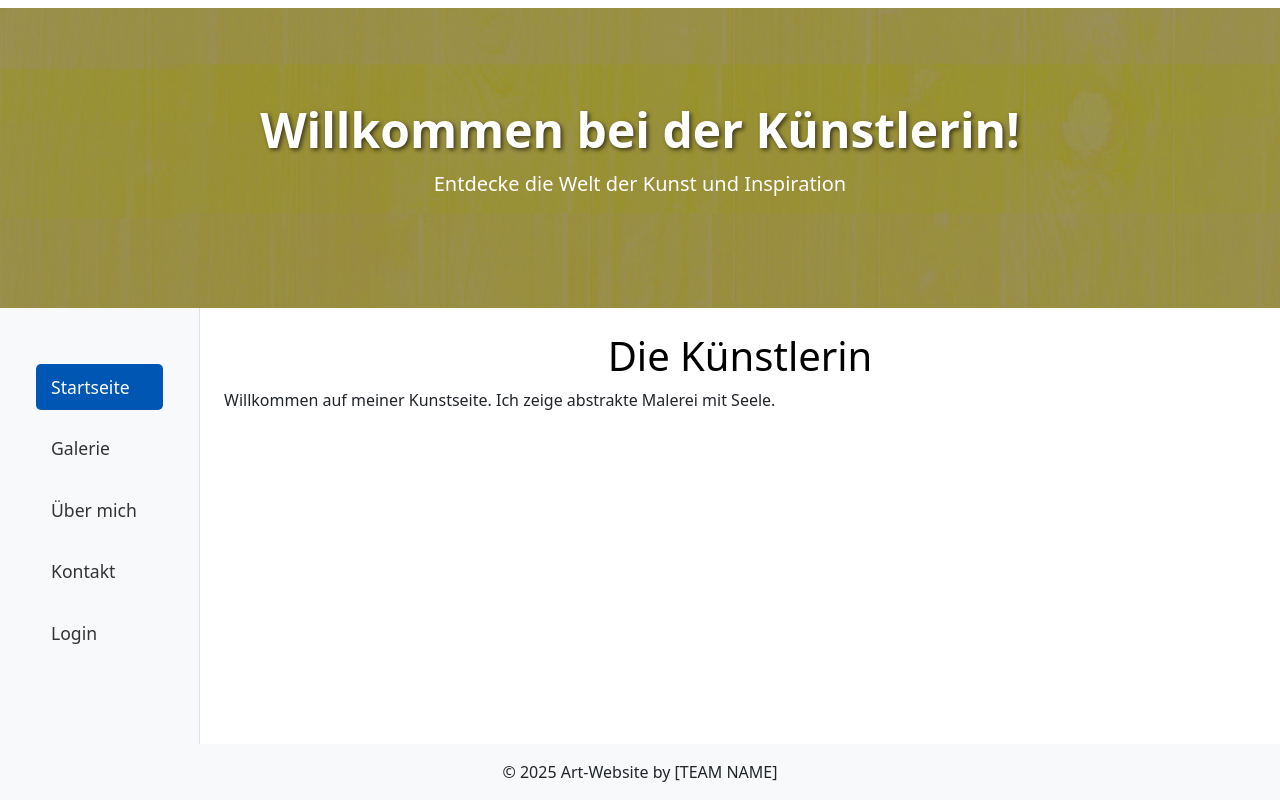
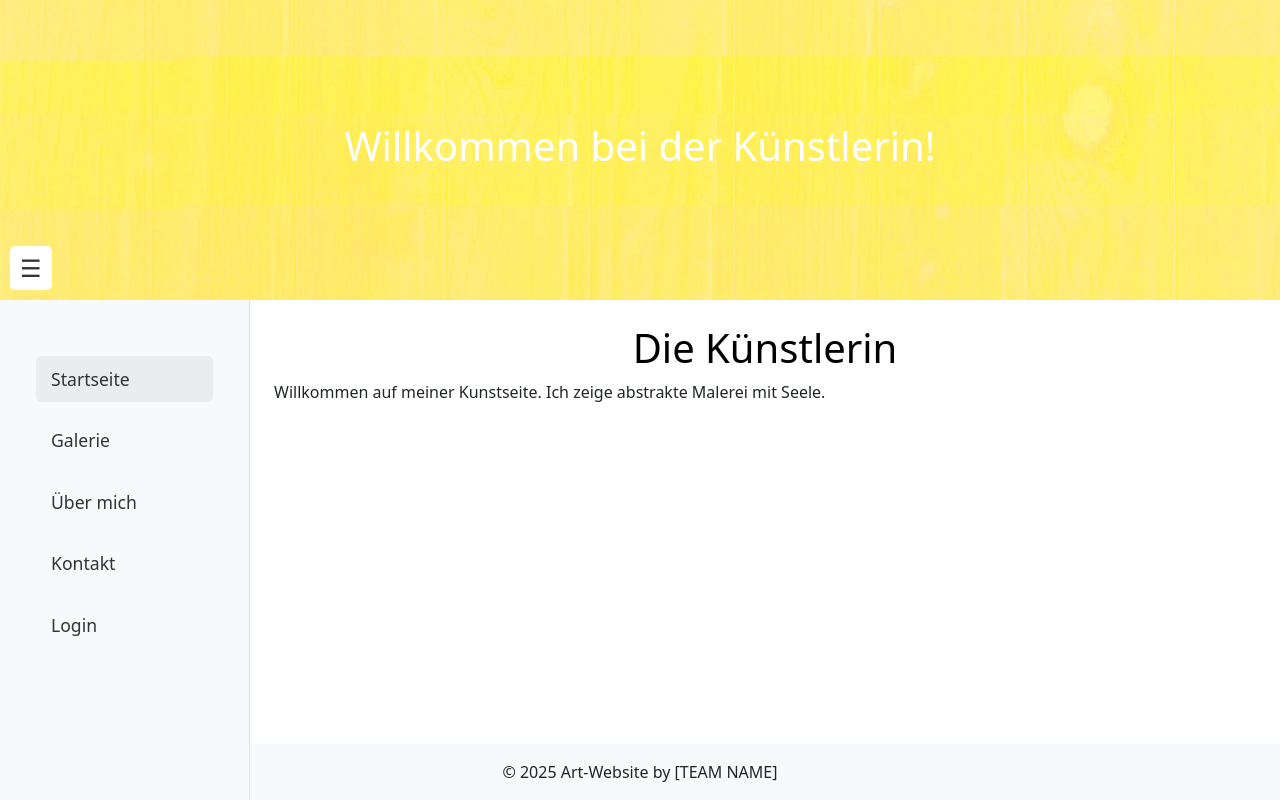
Before and after one commit to Daniel-Rataj/kuenstlerin_webauftritt, an Angular app in the folder client/: page / in a window 1280 px wide. Built offline with nearby package versions, Linux system fonts and the light colour scheme.

Commit message:
besprochene änderungen gemacht

```diff
--- a/client/src/app/app.component.html
+++ b/client/src/app/app.component.html
@@ -1,4 +1,4 @@
-<div class="d-flex flex-column min-vh-100">
+<div class="d-flex flex-column min-vh-100" (scroll)="onScroll()">
   <!-- Header -->
   <app-header></app-header>
 
@@ -6,23 +6,26 @@
   <div class="d-flex flex-column flex-grow-1">
 
     <!-- Hero Section -->
-    <section class="hero-section" style="height: 300px; background-image: url({{ images[currentImageIndex] }}); background-size: cover; background-position: center;">
+    <section class="hero-section"
+      [ngStyle]="{ 'background-image': 'url(' + images[currentImageIndex] + ')' }">
       <div class="hero-overlay d-flex flex-column align-items-center justify-content-center h-100 text-white text-center">
-        <h1>Willkommen bei der Künstlerin!</h1>
-        <p>Entdecke die Welt der Kunst und Inspiration</p>
+        <h1>{{ heroText }}</h1> <!-- Dynamischer Text -->
       </div>
+
+      <!-- Der Button bleibt unten links im Bild -->
+      <button class="navbar-toggler" (click)="toggleNav()">☰</button>
     </section>
 
-    <!-- Content: Nav + Main -->
+    <!-- Content: Sidebar + Main -->
     <div class="d-flex flex-grow-1">
-      <!-- Navigation links -->
-      <aside class="bg-light p-3 border-end" style="min-width: 200px;">
+      <!-- Navigation Sidebar -->
+      <aside class="sidebar bg-light p-3 border-end" [class.collapsed]="isNavCollapsed">
         <app-navigation></app-navigation>
       </aside>
 
       <!-- Main Content rechts -->
       <main class="flex-grow-1 p-4">
-        <router-outlet></router-outlet> <!-- Hier wird die Galerie oder eine andere Seite geladen -->
+        <router-outlet></router-outlet>
       </main>
     </div>
   </div>
--- a/client/src/app/app.component.scss
+++ b/client/src/app/app.component.scss
@@ -1,74 +1,70 @@
+/* Hero Section Container */
 .hero-section {
-  position: relative;
-  width: 100%;
-  height: 60vh; /* Passt die Höhe an */
-  background-image: url('/images/Hero.jpg'); /* Dein Bild hier */
-  background-size: cover;
-  background-position: center;
-  display: flex;
-  justify-content: center;
-  align-items: center;
-  color: white; /* Weißer Text für besseren Kontrast */
-  text-align: center;
-  overflow: hidden; /* Verhindert das Überlaufen von Inhalten */
-
-  /* Optional: Füge einen transparenten Overlay hinzu, um den Text besser lesbar zu machen */
-  &::before {
-    content: "";
-    position: absolute;
+  position: fixed; /* Fixiert die Hero-Section, damit sie immer sichtbar bleibt */
   top: 0;
   left: 0;
   width: 100%;
-    height: 100%;
-    background: rgba(0, 0, 0, 0.4); /* Dunkler Overlay-Effekt */
-    z-index: 1;
+  height: 300px;
+  background-size: cover;
+  background-position: center;
+  z-index: 10;
+  transition: top 0.3s ease-in-out;
 }
 
-  /* Setze die Z-Index-Reihenfolge, um sicherzustellen, dass der Text vor dem Overlay liegt */
-  .hero-overlay {
-    position: relative;
-    z-index: 2;
+/* Toggle Button für Sidebar */
+.navbar-toggler {
+  position: absolute;
+  bottom: 10px;
+  left: 10px;
+  z-index: 200;
+  background-color: white;
+  border: none;
+  font-size: 1.5rem;
+  cursor: pointer;
+  padding: 10px;
+  border-radius: 5px;
+  transition: background-color 0.3s ease;
+  color: #333;
 }
 
-  h1 {
-    font-size: 3rem; /* Größerer Titel */
-    margin: 0;
-    font-weight: 700;
-    text-shadow: 2px 2px 4px rgba(0, 0, 0, 0.6); /* Optionaler Textschatten für besseren Kontrast */
+.navbar-toggler:hover {
+  background-color: rgba(0, 0, 0, 0.05);
 }
 
-  p {
-    font-size: 1.25rem;
-    margin-top: 10px;
-    font-weight: 300;
-  }
+/* Sidebar Standard */
+.sidebar {
+  position: fixed;
+  width: 250px;
+  transition: transform 0.3s ease, opacity 0.3s ease;
+  background-color: white;
+  height: 100%;
+  z-index: 5;
+  visibility: visible;
+  opacity: 1;
+  transform: translateX(0);
+  margin-top: 300px; /* Abstand von der fixierten Hero-Section */
 }
 
-/* Responsive Anpassungen */
-@media (max-width: 768px) {
-  .hero-section {
-    height: 50vh; /* Kleinere Höhe auf mobilen Geräten */
+/* Geklappt (wird per Button gesteuert) */
+.sidebar.collapsed {
+  transform: translateX(-100%); /* Sidebar wird aus dem Sichtbereich verschoben */
+  visibility: hidden;
+  opacity: 0;
+  z-index: -1;
 }
 
-  .hero-section h1 {
-    font-size: 2rem; /* Kleinere Schrift auf mobilen Geräten */
+/* Main Content */
+main {
+  flex-grow: 1;
+  transition: margin-left 0.3s ease;
+  padding: 20px;
+  margin-top: 300px; /* Abstand zur fixierten Hero-Section */
 }
 
-  .hero-section p {
-    font-size: 1rem; /* Kleinere Schrift auf mobilen Geräten */
-  }
+.sidebar.collapsed + main {
+  margin-left: 0;
 }
 
-@media (max-width: 480px) {
-  .hero-section {
-    height: 40vh; /* Noch kleinere Höhe für sehr kleine Geräte */
+.sidebar:not(.collapsed) + main {
+  margin-left: 250px;
 }
-
-  .hero-section h1 {
-    font-size: 1.5rem; /* Noch kleinere Schrift für kleine Geräte */
-  }
-
-  .hero-section p {
-    font-size: 0.9rem; /* Noch kleinere Schrift */
-  }
-}
--- a/client/src/app/app.component.ts
+++ b/client/src/app/app.component.ts
@@ -1,24 +1,27 @@
-import { Component, OnInit, Inject, PLATFORM_ID } from '@angular/core';
+import { Component, OnInit, AfterViewInit, Inject, PLATFORM_ID } from '@angular/core';
+import { Router, NavigationEnd } from '@angular/router';
 import { isPlatformBrowser } from '@angular/common';
-import { RouterModule } from '@angular/router';  // RouterModule für Routing
-import { GalleryComponent } from './pages/gallery/gallery.component';
+import { filter } from 'rxjs';
 import { HeaderComponent } from './layout/header/header.component';
 import { FooterComponent } from './layout/footer/footer.component';
 import { NavigationComponent } from './layout/navigation/navigation.component';
 import { HomeComponent } from './pages/home/home.component';
+import { GalleryComponent } from './pages/gallery/gallery.component';
 import { AboutmeComponent } from './pages/aboutme/aboutme.component';
 import { ContactComponent } from './pages/contact/contact.component';
-
+import { RouterModule } from '@angular/router';
+import { CommonModule } from '@angular/common';
 
 @Component({
   selector: 'app-root',
   standalone: true,
   imports: [
-    RouterModule,  // Hier RouterModule importieren
+    CommonModule,
+    RouterModule,
     HeaderComponent,
+    FooterComponent,
     NavigationComponent,
     HomeComponent,
-    FooterComponent,
     GalleryComponent,
     AboutmeComponent,
     ContactComponent
@@ -26,9 +29,11 @@ import { ContactComponent } from './pages/contact/contact.component';
   templateUrl: './app.component.html',
   styleUrls: ['./app.component.scss']
 })
-export class AppComponent implements OnInit {
+export class AppComponent implements OnInit, AfterViewInit {
   title = 'Altrock Art';
+  isNavCollapsed = false;
 
+  heroText: string = 'Willkommen bei der Künstlerin!';
   images = [
     '/images/Hero1.jpg',
     '/images/Hero2.jpg',
@@ -36,7 +41,10 @@ export class AppComponent implements OnInit {
   ];
   currentImageIndex = 0;
 
-  constructor(@Inject(PLATFORM_ID) private platformId: Object) {}
+  constructor(
+    @Inject(PLATFORM_ID) private platformId: Object,
+    private router: Router
+  ) {}
 
   ngOnInit(): void {
     if (isPlatformBrowser(this.platformId)) {
@@ -44,5 +52,47 @@ export class AppComponent implements OnInit {
         this.currentImageIndex = (this.currentImageIndex + 1) % this.images.length;
       }, 5000);
     }
+
+    this.router.events
+      .pipe(filter(event => event instanceof NavigationEnd))
+      .subscribe(() => {
+        this.updateHeroText();
+      });
+  }
+
+  ngAfterViewInit(): void {
+    this.updateHeroText();
+  }
+
+  toggleNav() {
+    this.isNavCollapsed = !this.isNavCollapsed;
+  }
+
+  // Methode zum Scrollen hinzufügen
+  onScroll() {
+    const scrollPosition = window.scrollY;
+    const heroSection = document.querySelector('.hero-section') as HTMLElement;
+
+    if (scrollPosition > 0) {
+      heroSection.style.top = `-${scrollPosition}px`; // Hero-Section verschiebt sich beim Scrollen
+    } else {
+      heroSection.style.top = '0'; // Setze die Position zurück, wenn der Scrollwert 0 ist
+    }
+  }
+
+  private updateHeroText() {
+    const path = this.router.url;
+
+    if (path === '/' || path === '' || path.includes('home')) {
+      this.heroText = 'Willkommen bei der Künstlerin!';
+    } else if (path.includes('gallery')) {
+      this.heroText = 'Entdecke die Galerie!';
+    } else if (path.includes('aboutme')) {
+      this.heroText = 'Erfahre mehr über mich!';
+    } else if (path.includes('contact')) {
+      this.heroText = 'Kontaktieren Sie mich!';
+    } else {
+      this.heroText = ' Art – Kunst mit Herz.';
+    }
   }
 }
--- a/client/src/app/layout/header/header.component.html
+++ b/client/src/app/layout/header/header.component.html
@@ -1,4 +1,4 @@
 <div class="header">
     <!-- Hier kommt dein Header-Inhalt -->
-    <h1></h1>
+
   </div>
--- a/client/src/app/layout/header/header.component.scss
+++ b/client/src/app/layout/header/header.component.scss
@@ -0,0 +1,7 @@
+:host {
+  display: block;
+  height: auto;
+  min-height: 0;
+  padding: 0;
+  margin: 0;
+}
--- a/client/src/app/layout/navigation/navigation.component.html
+++ b/client/src/app/layout/navigation/navigation.component.html
@@ -1,14 +1,6 @@
 <ul class="nav flex-column">
   <li class="nav-item">
-    <a
-      class="nav-link"
-      routerLink="/"
-      routerLinkActive="active"
-      [routerLinkActiveOptions]="{ exact: true }"
-      aria-current="page"
-    >
-      Startseite
-    </a>
+    <a class="nav-link" routerLink="/" routerLinkActive="active" aria-current="page">Startseite</a>
   </li>
   <li class="nav-item">
     <a class="nav-link" routerLink="/gallery" routerLinkActive="active">Galerie</a>
--- a/client/src/app/layout/navigation/navigation.component.scss
+++ b/client/src/app/layout/navigation/navigation.component.scss
@@ -1,55 +1,25 @@
-/* Navigation Styling */
 .nav {
-  background-color: transparent;  /* Keine Hintergrundfarbe, um mit dem Hintergrund zu verschmelzen */
-  border-radius: 0;  /* Keine abgerundeten Ecken */
-  box-shadow: none;  /* Kein Schatten */
-  padding: 20px; /* Padding für bessere Struktur */
-  width: 100%;  /* Volle Breite nutzen */
+  background-color: transparent;
+  padding: 20px;
   margin-top: 20px;
-
-  /* Sicherstellen, dass die Navigation über anderen Elementen liegt */
-  position: relative;
-  z-index: 10; /* Höherer z-index, um über anderen Elementen zu liegen */
 }
 
 .nav-item {
-  margin-bottom: 15px;  /* Abstand zwischen den Links */
+  margin-bottom: 15px;
 }
 
 .nav-link {
-  color: #333;  /* Standardfarbe für den Text */
-  font-size: 1.1rem;  /* Schriftgröße */
-  font-weight: 500;  /* Etwas fetterer Text für bessere Lesbarkeit */
-  padding: 10px 15px;  /* Mehr Platz für jedes Element */
-  border-radius: 5px;  /* Abgerundete Ecken für die Links */
-  transition: all 0.3s ease; /* Sanfter Übergang für Hover und Aktivierung */
-  text-decoration: none;  /* Entfernt den Unterstrich */
-  background-color: transparent; /* Keine Hintergrundfarbe */
-  border: none; /* Keine Ränder */
-  outline: none; /* Keine Umrandung */
-  pointer-events: auto;  /* Sicherstellen, dass der Button anklickbar ist */
+  color: #333;
+  font-size: 1.1rem;
+  font-weight: 500;
+  padding: 10px 15px;
+  border-radius: 5px;
+  transition: all 0.3s ease;
+  text-decoration: none;
 }
 
-.nav-link:hover {
-  background-color: #007bff;  /* Blau beim Hover */
-  color: white;  /* Weißer Text beim Hover */
+.nav-link:hover,
+.nav-link.active {
+  background-color: rgba(0, 0, 0, 0.05);
+  color: #333;
 }
-
-.nav-link.active {
-  background-color: #0056b3;  /* Dunkleres Blau für aktive Links */
-  color: white;  /* Weißer Text für aktive Links */
-}
-
-/* Responsive Anpassungen */
-@media (max-width: 768px) {
-  .nav {
-    width: auto;  /* Für kleinere Bildschirme */
-    margin-top: 10px;
-    padding: 15px;
-  }
-}
-
-.nav-link {
-  position: relative;
-  z-index: 10;
-}
```
Also changed, not shown: client/src/app/layout/navigation/navigation.component.ts (+4 -3 lines). Lines whose indentation alone changed are shown as unchanged.
